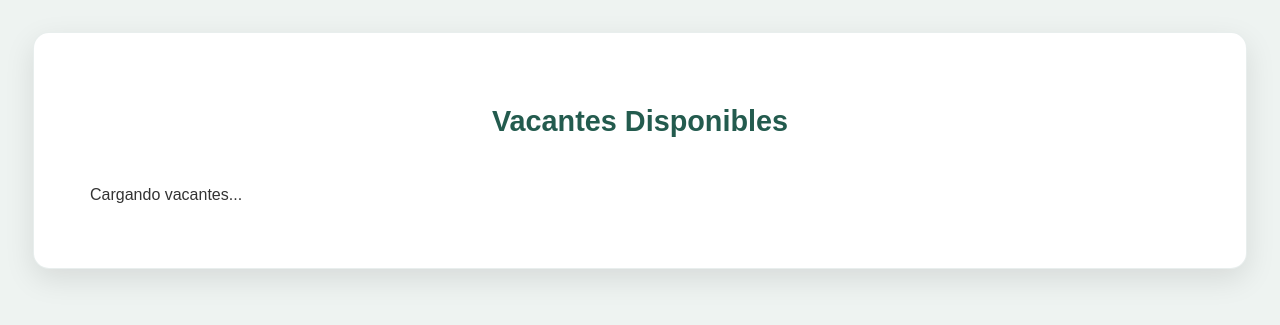
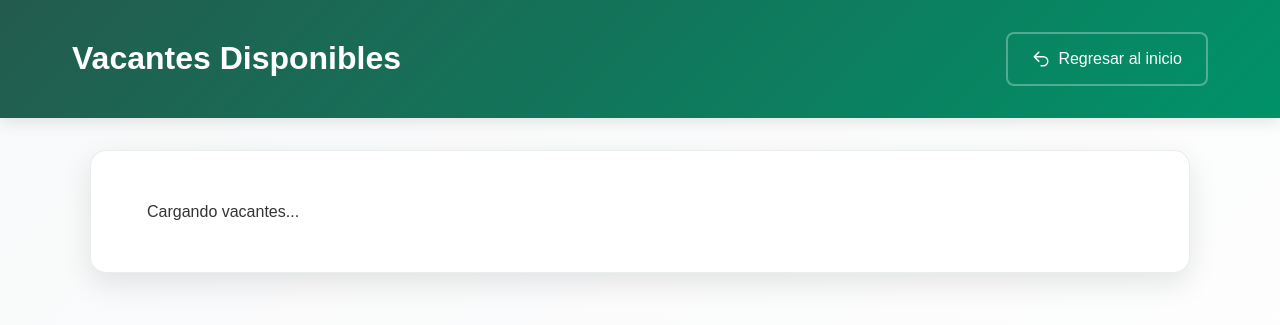
Before and after one commit to Kilodemichote/Vinculacion_UNRC, a Flask app: page /alumnos/vacantes in a window 1280 px wide. Shown: the top 325 px of the page. Run offline with Flask 3, Linux system fonts and the light colour scheme; some libraries are stand-ins or nearby versions.

Commit message:
se agrego el boton de regreso al inicio

```diff
--- a/frontend/templates/alumnos_perfil.html
+++ b/frontend/templates/alumnos_perfil.html
@@ -113,7 +113,7 @@
                             <path stroke-linecap="round" stroke-linejoin="round"
                                 d="M9 15L3 9m0 0l6-6M3 9h12a6 6 0 010 12h-3" />
                         </svg>
-                        Regresar al Dashboard
+                        Regresar al inicio
                     </a>
                     <a href="/logout" class="logout-btn">
                         <svg xmlns="http://www.w3.org/2000/svg" fill="none" viewBox="0 0 24 24" stroke-width="2"
--- a/frontend/templates/alumnos_vacantes.html
+++ b/frontend/templates/alumnos_vacantes.html
@@ -4,6 +4,7 @@
   <meta charset="UTF-8" />
   <meta name="viewport" content="width=device-width, initial-scale=1.0" />
   <title>Vacantes Disponibles</title>
+  <link rel="stylesheet" href="{{ url_for('static', filename='css/dashboard.css') }}">
   <style>
     :root {
       --primary-green: #235B4E;
@@ -29,14 +30,6 @@
       margin: 2rem auto;
       border: 1px solid rgba(35, 91, 78, 0.1);
       transition: max-width 0.3s ease;
-    }
-
-    h2 {
-      text-align: center;
-      color: var(--primary-green);
-      font-size: 1.8rem;
-      font-weight: 600;
-      margin-bottom: 2rem;
     }
 
     /* Tarjetas de vacantes */
@@ -275,8 +268,22 @@
 </head>
 <body>
 
+  <!-- Nuevo encabezado con botón de regreso -->
+  <header class="dashboard-header">
+    <div class="header-content">
+        <h1>Vacantes Disponibles</h1>
+        <nav class="header-nav">
+            <a href="/alumnos/dashboard" class="logout-btn">
+                <svg xmlns="http://www.w3.org/2000/svg" fill="none" viewBox="0 0 24 24" stroke-width="2" stroke="currentColor">
+                    <path stroke-linecap="round" stroke-linejoin="round" d="M9 15L3 9m0 0l6-6M3 9h12a6 6 0 010 12h-3" />
+                </svg>
+                Regresar al inicio
+            </a>
+        </nav>
+    </div>
+  </header>
+
   <div class="form-container">
-    <h2>Vacantes Disponibles</h2>
     <div id="vacantes" class="vacantes-container">
       <p>Cargando vacantes...</p>
     </div>
@@ -360,7 +367,7 @@
           todasLasVacantes[doc.id] = v; // Guardar datos completos
           const card = document.createElement("div");
           card.classList.add("vacante-card");
-          // ✨ Nueva estructura de la tarjeta con iconos y mejor layout
+          // Nueva estructura de la tarjeta con iconos y mejor layout
           card.innerHTML = `
             <h3>${v.titulo || "Título no disponible"}</h3>
             <p class="empresa-nombre">${v.nombreEmpresa || "Empresa no especificada"}</p>
@@ -443,7 +450,7 @@
       document.getElementById("vacanteId").value = id;
       document.getElementById("modalPostular").style.display = "flex";
 
-      // ✨ Pre-rellenar el formulario si el alumno está logueado
+      // Pre-rellenar el formulario si el alumno está logueado
       {% if alumno and alumno.nombre %}
         document.getElementById("nombreAlumno").value = "{{ alumno.nombre }}";
         document.getElementById("correoAlumno").value = "{{ alumno.correo }}";
@@ -486,7 +493,7 @@
           fecha: new Date()
         });
 
-        alert("✅ Tu postulación se ha enviado correctamente.");
+        alert(" Tu postulación se ha enviado correctamente.");
         cerrarModal();
         form.reset();
       } catch (error) {
```
